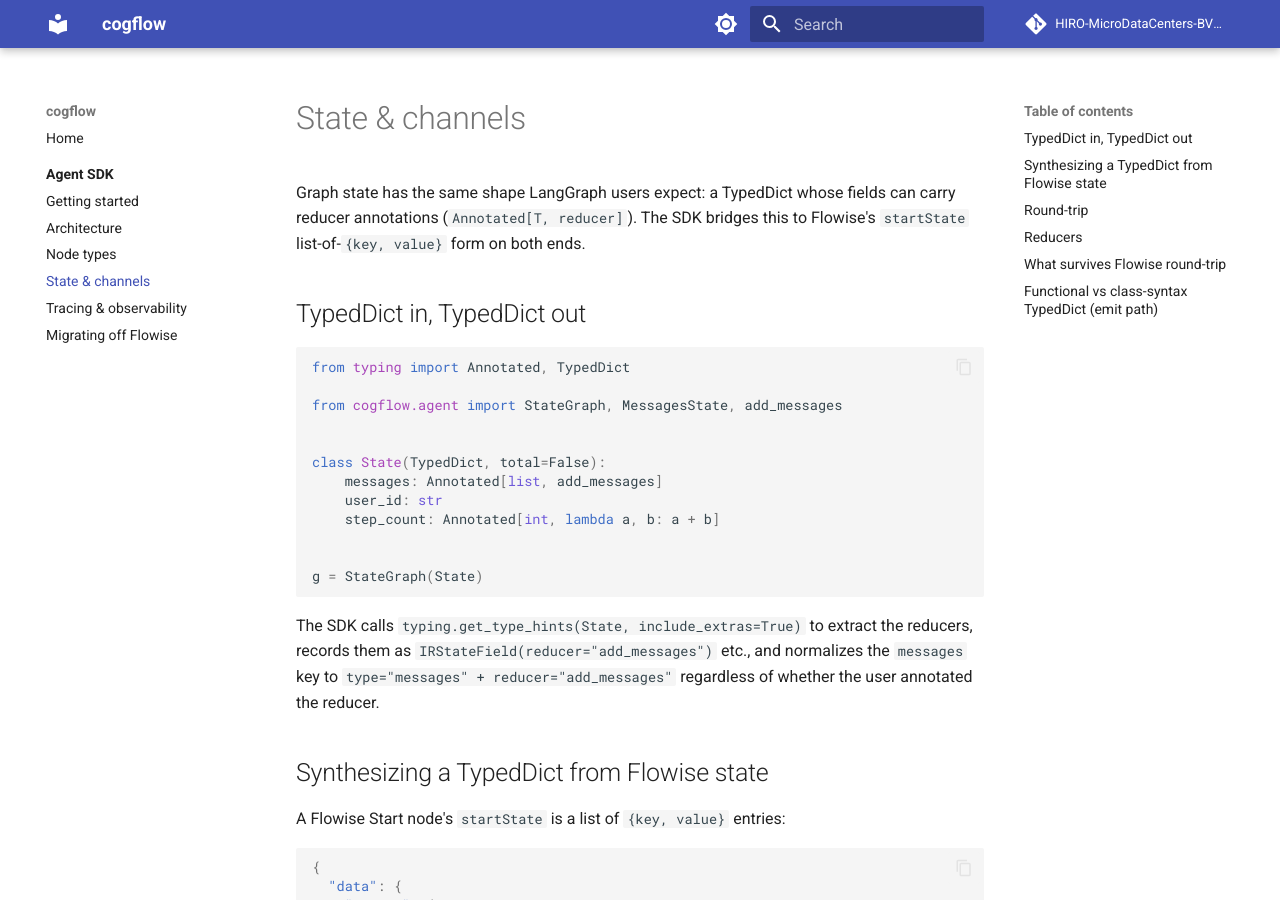
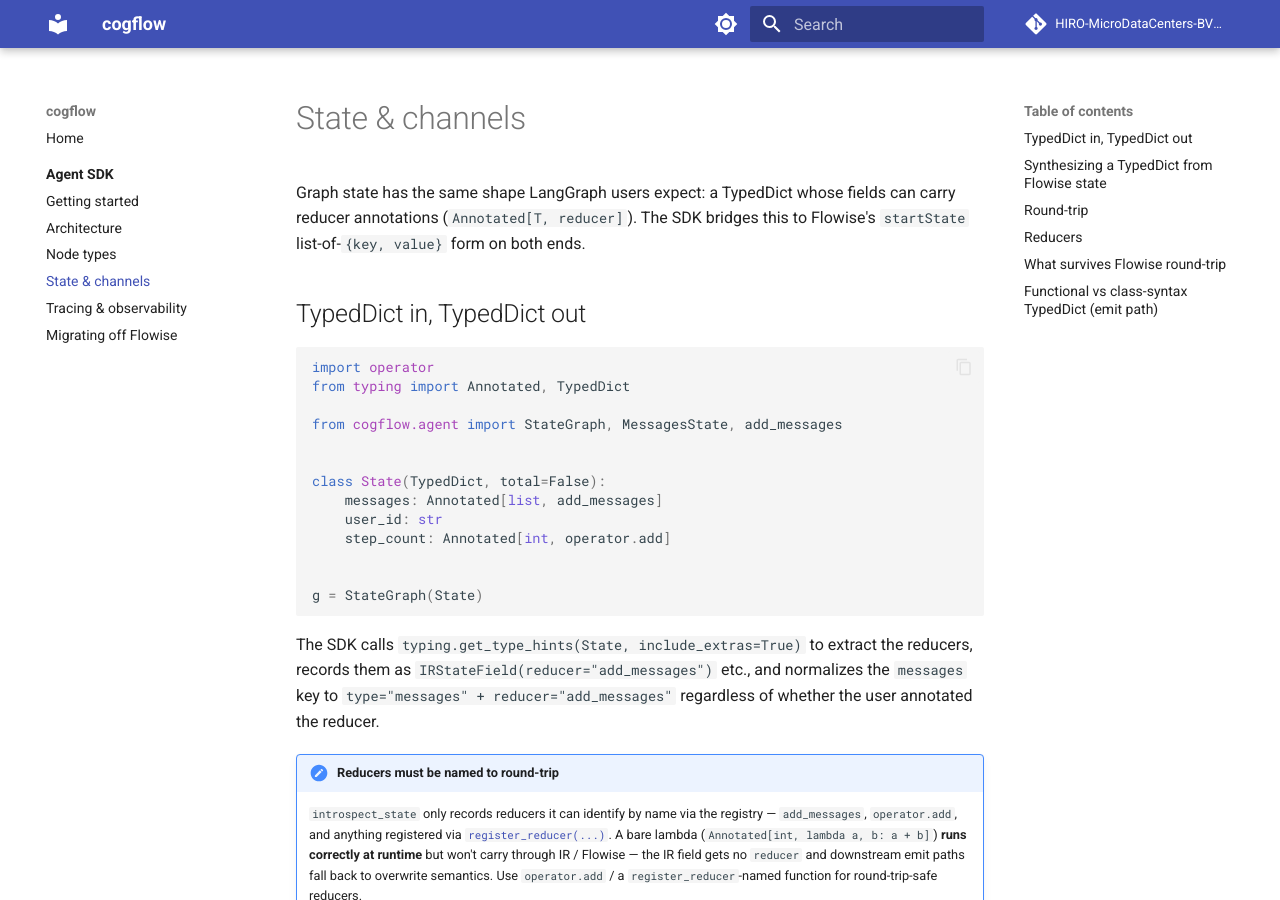
Before and after one commit to HIRO-MicroDataCenters-BV/cogflow, an MkDocs documentation site: the page built from docs/agent/state.md, in a window 1280 px wide and 900 px high. Built offline with MkDocs 1.6.1 and Material for MkDocs 9.7.7, drawn with Linux system fonts in a browser that asks for light colours; comment, search, counter and statistics services are not loaded.

Commit message:
docs: address Copilot review round 8 on PR #97
docs/agent/state.md:19: replace the lambda reducer example with
operator.add, and add an explicit admonition documenting why named
reducers matter:

introspect_state() only records reducers it can identify by name via
_REDUCER_REGISTRY (add_messages, operator.add, plus anything
register_reducer'd). A bare lambda runs at LangGraph runtime but the
IR field carries no reducer, so the round-trip through Flowise loses
the merge semantics and falls back to overwrite.

The example was technically valid Python but actively misleading — it
implied the SDK would round-trip arbitrary callables.

````diff
--- a/docs/agent/state.md
+++ b/docs/agent/state.md
@@ -8,6 +8,7 @@
 ## TypedDict in, TypedDict out
 
 ```python
+import operator
 from typing import Annotated, TypedDict
 
 from cogflow.agent import StateGraph, MessagesState, add_messages
@@ -16,7 +17,7 @@
 class State(TypedDict, total=False):
     messages: Annotated[list, add_messages]
     user_id: str
-    step_count: Annotated[int, lambda a, b: a + b]
+    step_count: Annotated[int, operator.add]
 
 
 g = StateGraph(State)
@@ -27,6 +28,17 @@
 etc., and normalizes the `messages` key to
 `type="messages" + reducer="add_messages"` regardless of whether the
 user annotated the reducer.
+
+!!! note "Reducers must be **named** to round-trip"
+
+    `introspect_state` only records reducers it can identify by name
+    via the registry — `add_messages`, `operator.add`, and anything
+    registered via [`register_reducer(...)`](#reducers). A bare lambda
+    (`Annotated[int, lambda a, b: a + b]`) **runs correctly at
+    runtime** but won't carry through IR / Flowise — the IR field gets
+    no `reducer` and downstream emit paths fall back to overwrite
+    semantics. Use `operator.add` / a `register_reducer`-named
+    function for round-trip-safe reducers.
 
 ## Synthesizing a TypedDict from Flowise state
 
````
